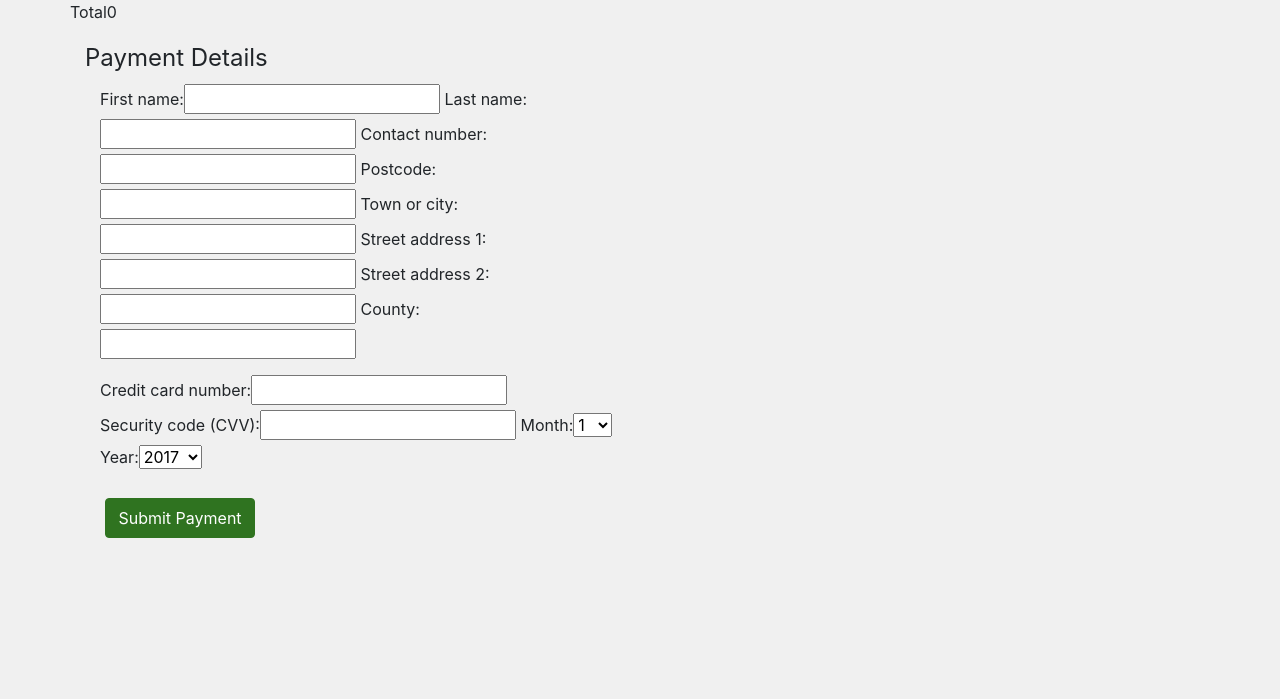
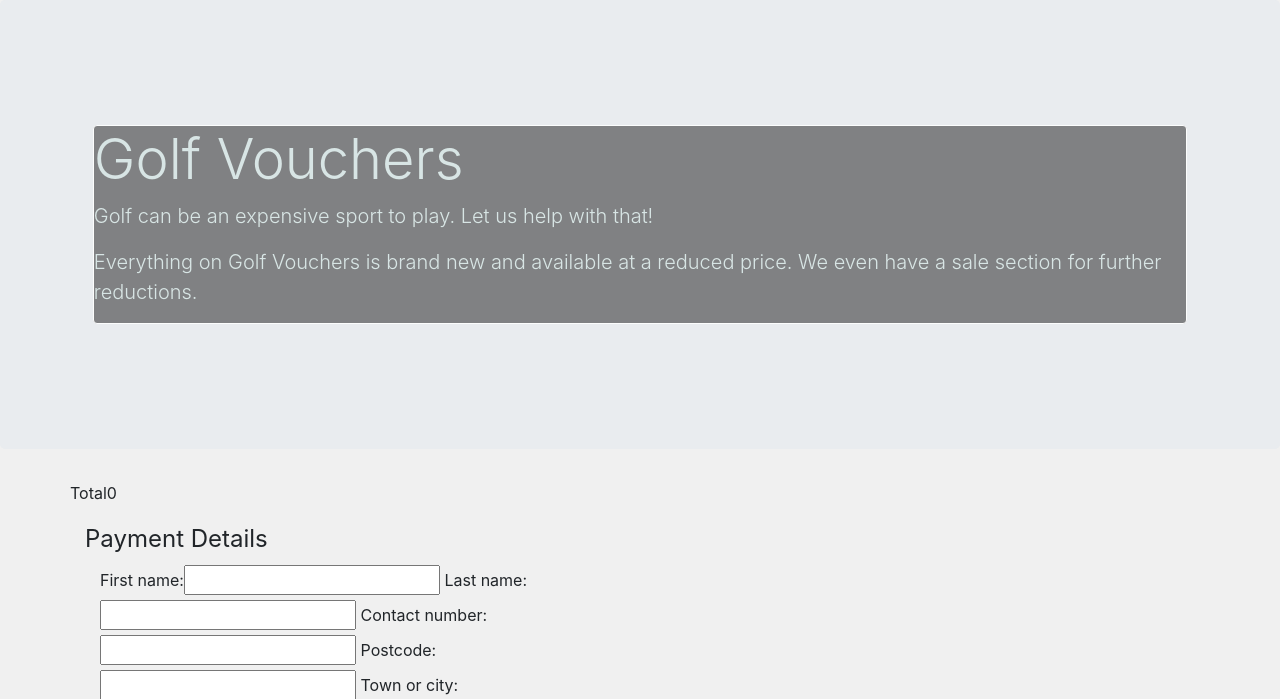
Before and after one commit to martingr1/golfvouchers, a Django app: page /checkout/ in a window 1280 px wide. Shown: the part 73-772 px from the top of the page. Before the commit the page ends 611 px from the top, so only its background shows below. Run offline with Django 3.2, Linux system fonts and the light colour scheme; the visitor is signed in with stand-in values (Sample User, id 1); some libraries are stand-ins or nearby versions; some web fonts are replaced.

Commit message:
added bg image and jumbotron to base.html, added to checkout_email.html

```diff
--- a/checkout/views.py
+++ b/checkout/views.py
@@ -55,8 +55,8 @@ def checkout(request):
                 from_email = settings.EMAIL_HOST_USER
                 to_email = [request.user.email]
                 with open(settings.BASE_DIR + "/templates/account/email/checkout.txt") as f:
-                    signup_message = f.read()
-                message = EmailMultiAlternatives(subject=subject, body=signup_message, from_email=from_email,
+                    checkout_message = f.read()
+                message = EmailMultiAlternatives(subject=subject, body=checkout_message, from_email=from_email,
                     to=to_email)
                 html_template = get_template("checkout_email.html").render()
                 message.attach_alternative(html_template, "text/html")
--- a/posts/forms.py
+++ b/posts/forms.py
@@ -5,4 +5,4 @@ from .models import Post
 class PostForm(forms.ModelForm):
     class Meta:
         model = Post
-        fields = ('title', 'content', 'manufacturer', 'category', 'image', 'price', 'initial_quantity')
+        fields = ('title', 'content', 'manufacturer', 'category', 'image', 'price', 'initial_quantity', 'tag')
--- a/posts/templates/postdetail.html
+++ b/posts/templates/postdetail.html
@@ -11,7 +11,6 @@
             <div class="row">
                 <div class="col-xs-9">
                     <p>{{ post.content }}</p>
-                    <p><span class="boldtext">Date first listed:</span> {{ post.listed_date }} </p>
                     <p><span class="boldtext">Views:</span> {{post.views}}</p>
                     {% if user.is_staff %}
                     <a href="{% url 'edit_post' post.id %}" class="btn btn-default">Edit Product</a>
--- a/static/css/custom.css
+++ b/static/css/custom.css
@@ -18,7 +18,7 @@
 /* --- Global styles --- */
 
 .jumbotron {
-    background-image: url("/static/images/turnberry.jpg");
+    background-image: url("");
     background-position: 50% 50%;
 }
 
--- a/templates/base.html
+++ b/templates/base.html
@@ -10,7 +10,7 @@
 		integrity="sha384-Vkoo8x4CGsO3+Hhxv8T/Q5PaXtkKtu6ug5TOeNV6gBiFeWPGFN9MuhOf23Q9Ifjh" crossorigin="anonymous">
 	<link rel="stylesheet" href="{% static 'css/custom.css' %}" type="text/css" />
 	<script src="https://cdnjs.cloudflare.com/ajax/libs/jquery/3.2.1/jquery.min.js"></script>
-    <script type = "javascript" src="{% static 'js/scripts.js' %}"></script>
+	<script type="javascript" src="{% static 'js/scripts.js' %}"></script>
 
 	{% block head_js %}
 	{% endblock head_js %}
@@ -34,7 +34,8 @@
 				{% if user.is_authenticated %}
 				<li class="nav-item text-white "><a href="{% url 'logout' %}">Sign Out</a></li>
 				<li class="nav-item "><a href="{% url 'profile' %}">Account</a></li>
-				<li class="nav-item"><a href="{% url 'view_cart' %}"><i class="material-icons login-icon">shopping_cart</i>({{total}})
+				<li class="nav-item"><a
+						href="{% url 'view_cart' %}"><i class="material-icons login-icon">shopping_cart</i>({{total}})
 					</a></li>
 				{% else %}
 				<li class="nav-item"><a href="{% url 'login' %}">Hello! Sign In</a></li>
@@ -55,12 +56,22 @@
 	</nav>
 	{% if messages %}
 	{% for message in messages %}
-    <div class="alert alert-info alert-dismissable">
-      <button type="button" class="close" data-dismiss="alert" aria-hidden="true">&times;</button>
-      {{message.message}}
+	<div class="alert alert-warning alert-dismissible fade show" role="alert">
+		<strong>{{message.message}}</strong>
+		<button type="button" class="close" data-dismiss="alert" aria-label="Close">
+    <span aria-hidden="true">&times;</span>
+  </button>
 	</div>
 	{% endfor %}
 	{% endif %}
+    <div class="jumbotron main-image">
+		<div class="card main-card">
+			<h1 class="display-4">Golf Vouchers</h1>
+			<p class="lead">Golf can be an expensive sport to play. Let us help with that!</p>
+			<p class="lead">Everything on Golf Vouchers is brand new and available at a reduced price. We even have a sale section for further reductions.
+			</p>
+		</div>
+</div>
 
 	<div class="container">
 		<div class="row">
@@ -82,4 +93,5 @@
 		</div>
 	</footer>
 </body>
+
 </html>
```
Also changed, not shown: templates/checkout_email.html (+7 -4 lines), media/img/st_andrews.jpg (added). Lines whose indentation alone changed are shown as unchanged.
